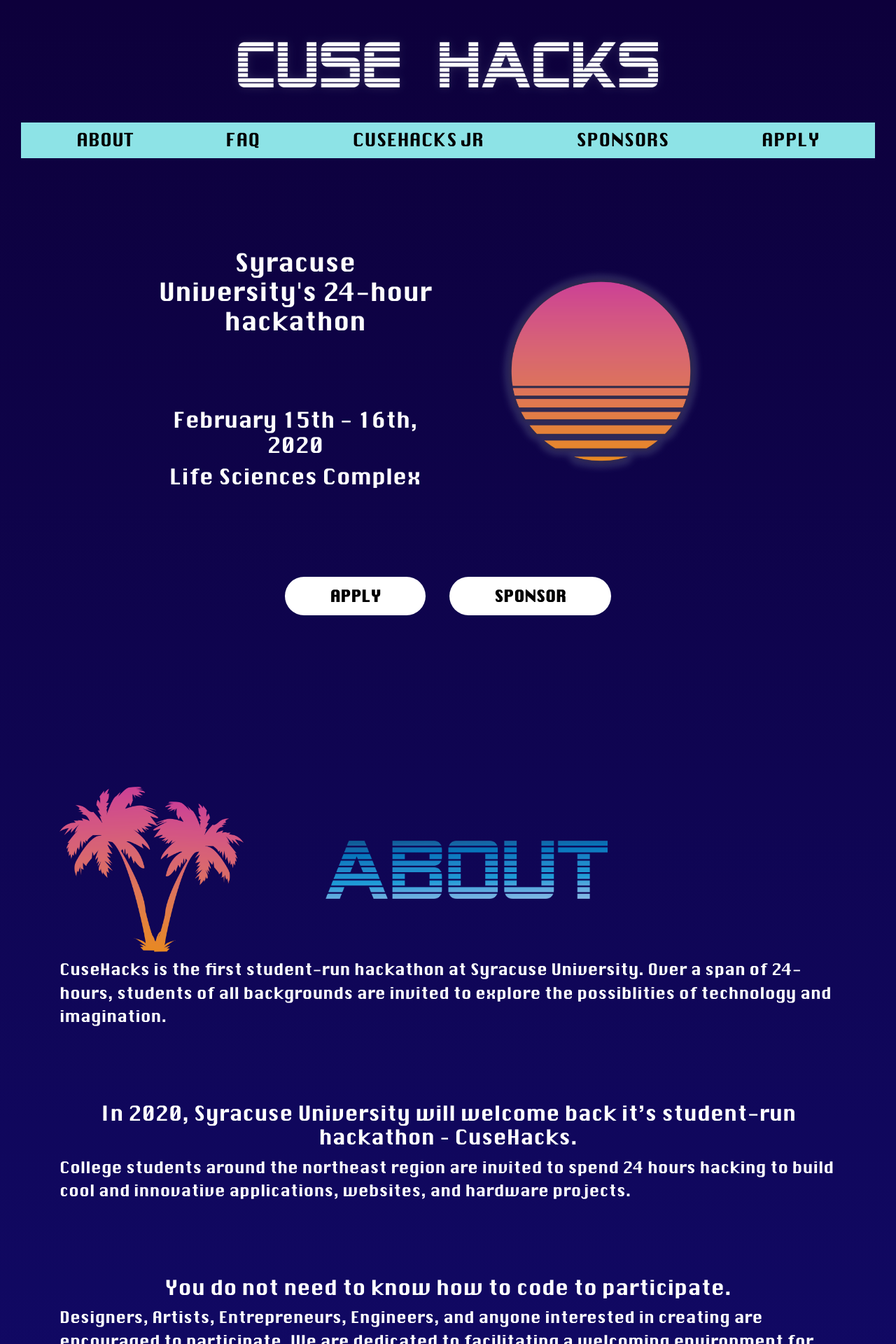
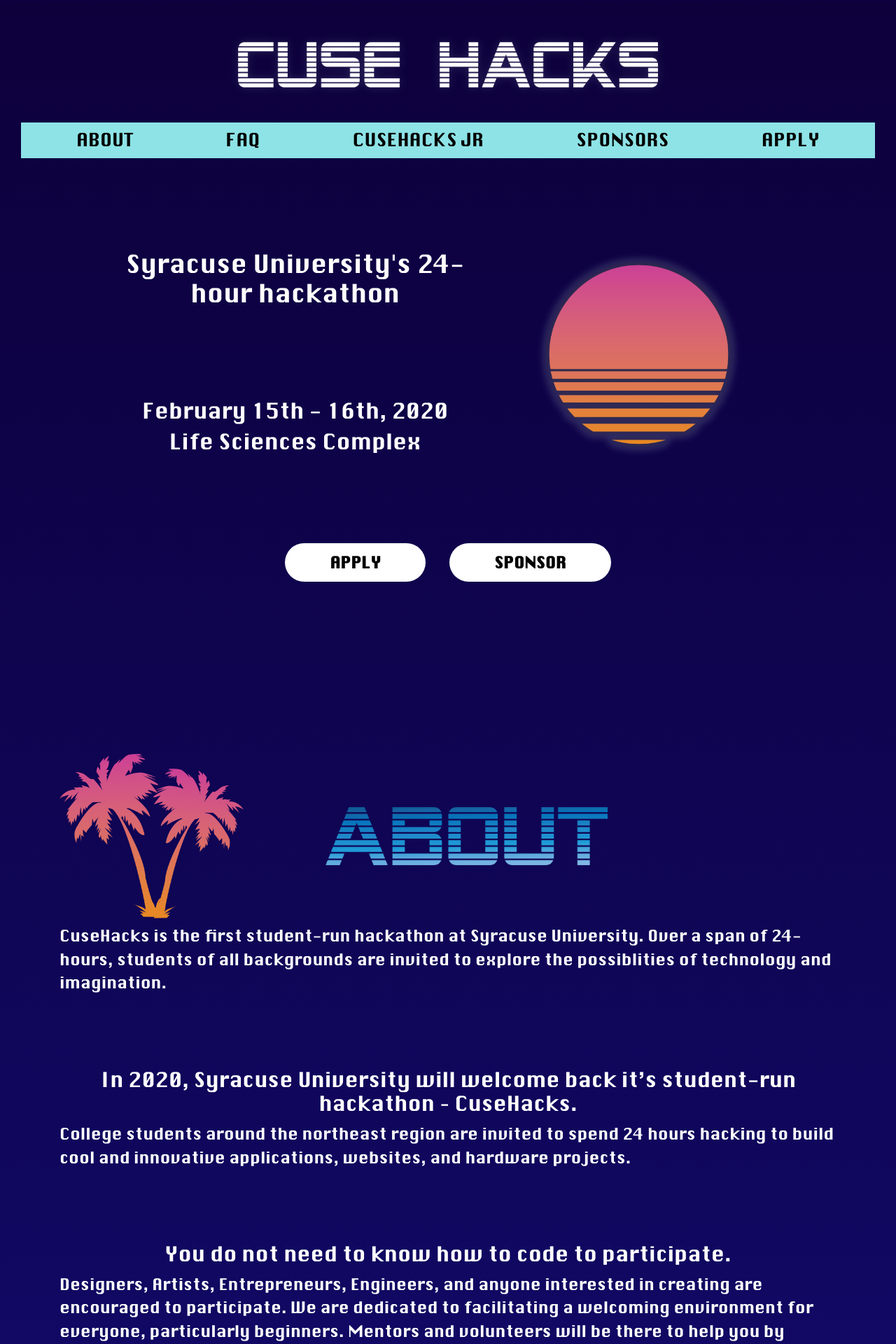
Before and after one commit to innovateorange/cusehacks, a Jekyll site: the page built from index.html, in a window 1280 px wide. Shown: the top 1920 px of the page at 70% size. Built offline with Jekyll 4.4.1, drawn with Linux system fonts in a browser that asks for light colours; nearby versions of some CDN libraries.

Commit message:
increase col size

```diff
--- a/_includes/hero.html
+++ b/_includes/hero.html
@@ -16,7 +16,7 @@
 
   <div class="text-center">
     <div class="row justify-content-center align-items-center">
-      <div class="col-4">
+      <div class="col-5">
         <h2 rel="description" style="margin-bottom: 25%;">{{ site.event.description }}</h2>
 
         <h3 rel="date">{{ site.event.date }}, {{ site.event.year }}</h3>
```
